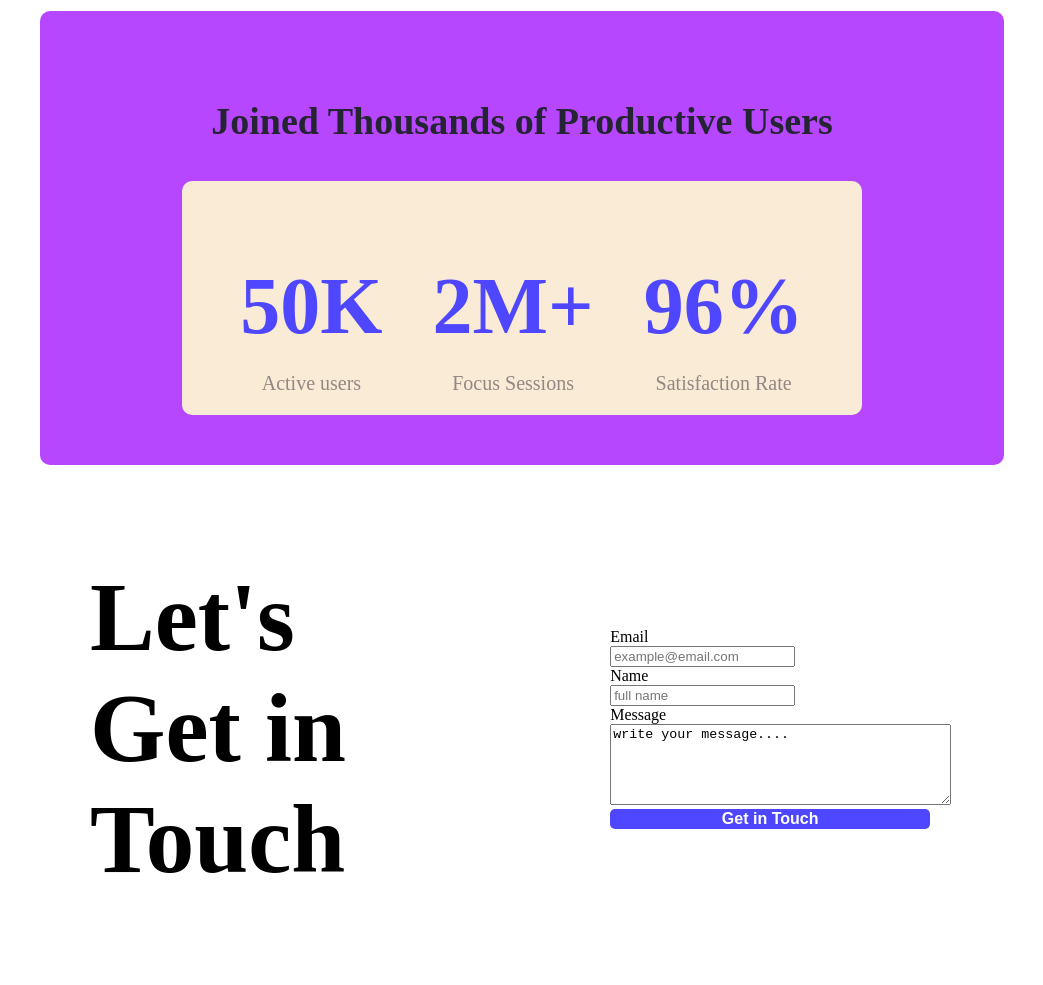
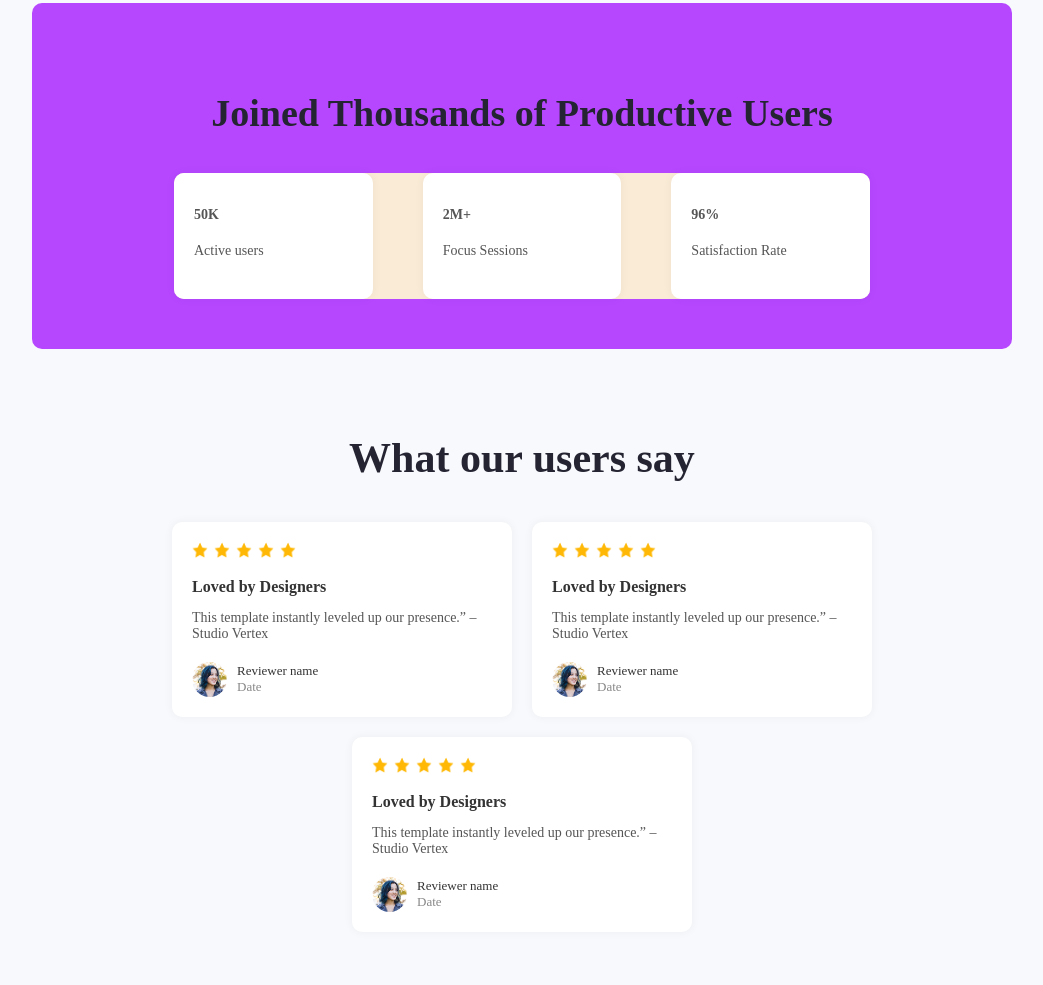
Before and after one commit to ShoaibAhmedToru/assignment-no1, a plain HTML site: page assignment1.html in a window 1280 px wide. Shown: the part 875-1860 px from the top of the page, without its empty margins (118-1161 px from the left). Drawn offline with Linux system fonts and the light colour scheme.

Commit message:
review section done

```diff
--- a/assignment1.html
+++ b/assignment1.html
@@ -80,6 +80,80 @@
         </section>
 
 
+
+
+
+<section class="review">
+    <h2>What our users say</h2>
+    <div class="review-cards">
+
+      <div class="card">
+        <div class="stars">
+            <img src="B12A01-landing-launchpad/Assets/icon-star.png" alt="">
+            <img src="B12A01-landing-launchpad/Assets/icon-star.png" alt="">
+            <img src="B12A01-landing-launchpad/Assets/icon-star.png" alt="">
+            <img src="B12A01-landing-launchpad/Assets/icon-star.png" alt="">
+            <img src="B12A01-landing-launchpad/Assets/icon-star.png" alt="">
+        </div>
+        <h3>Loved by Designers</h3>
+        <p>This template instantly leveled up our presence.” – Studio Vertex</p>
+        <div class="reviewer">
+          <img src="B12A01-landing-launchpad/Assets/avatar.png" alt="">
+          <div class="reviewer-info">
+            <span>Reviewer name</span>
+            Date
+          </div>
+        </div>
+      </div>
+
+      <div class="card">
+        <div class="stars"><img src="B12A01-landing-launchpad/Assets/icon-star.png" alt="">
+            <img src="B12A01-landing-launchpad/Assets/icon-star.png" alt="">
+            <img src="B12A01-landing-launchpad/Assets/icon-star.png" alt="">
+            <img src="B12A01-landing-launchpad/Assets/icon-star.png" alt="">
+            <img src="B12A01-landing-launchpad/Assets/icon-star.png" alt=""></div>
+        <h3>Loved by Designers</h3>
+        <p>This template instantly leveled up our presence.” – Studio Vertex</p>
+        <div class="reviewer">
+          <img src="B12A01-landing-launchpad/Assets/avatar.png" alt="">
+          <div class="reviewer-info">
+            <span>Reviewer name</span>
+            Date
+          </div>
+        </div>
+      </div>
+
+      <div class="card">
+        <div class="stars"><img src="B12A01-landing-launchpad/Assets/icon-star.png" alt="">
+            <img src="B12A01-landing-launchpad/Assets/icon-star.png" alt="">
+            <img src="B12A01-landing-launchpad/Assets/icon-star.png" alt="">
+            <img src="B12A01-landing-launchpad/Assets/icon-star.png" alt="">
+            <img src="B12A01-landing-launchpad/Assets/icon-star.png" alt=""></div>
+        <h3>Loved by Designers</h3>
+        <p>This template instantly leveled up our presence.” – Studio Vertex</p>
+        <div class="reviewer">
+          <img src="B12A01-landing-launchpad/Assets/avatar.png" alt="">
+          <div class="reviewer-info">
+            <span>Reviewer name</span>
+            Date
+          </div>
+        </div>
+      </div>
+
+    </div>
+  </section>
+
+
+
+
+
+
+
+
+
+
+
+
         <section class="touch">
             <div class="left-side-touch">
                 <p class="touch-tittle">
@@ -98,8 +172,8 @@
                 <br>
                 <label for="message">Message</label>
                 <br>
-                <textarea name="message" id="message" rows="5" cols="40" placeholder="">
-write your message....
+                <textarea name="message" id="message" rows="5" cols="40" placeholder="write your message....">
+
                 </textarea>
                 <button class="btn touch-button">Get in Touch</button>
             </div>
--- a/style.css
+++ b/style.css
@@ -137,3 +137,83 @@
 .fotter-link{
 text-decoration: none;
 }
+
+
+/* review class csssssssss */
+    body {
+      margin: 0;
+      padding: 0;
+      background-color: #f7f9fc;
+    }
+
+    .review {
+      padding: 50px 20px;
+      text-align: center;
+    }
+
+    .review h2 {
+      font-size: 42px;
+      font-weight: bold;
+      color: #252432;
+      margin-bottom: 40px;
+    }
+
+    .review-cards {
+      display: flex;
+      justify-content: center;
+      flex-wrap: wrap;
+      gap: 20px;
+    }
+
+    .card {
+      background-color: white;
+      border-radius: 10px;
+      padding: 20px;
+      width: 300px;
+      box-shadow: 0 0 10px rgba(0,0,0,0.05);
+      text-align: left;
+    }
+
+    .stars {
+      margin-bottom: 10px;
+    }
+
+    .stars img {
+      width: 16px;
+      height: 16px;
+      margin-right: 2px;
+    }
+
+    .card h3 {
+      font-size: 16px;
+      margin-bottom: 10px;
+      color: #333;
+    }
+
+    .card p {
+      font-size: 14px;
+      color: #555;
+      margin-bottom: 20px;
+    }
+
+    .reviewer {
+      display: flex;
+      align-items: center;
+      gap: 10px;
+    }
+
+    .reviewer img {
+      width: 35px;
+      height: 35px;
+      border-radius: 50%;
+    }
+
+    .reviewer-info {
+      font-size: 13px;
+      color: #888;
+    }
+
+    .reviewer-info span {
+      display: block;
+      color: #333;
+    }
```
